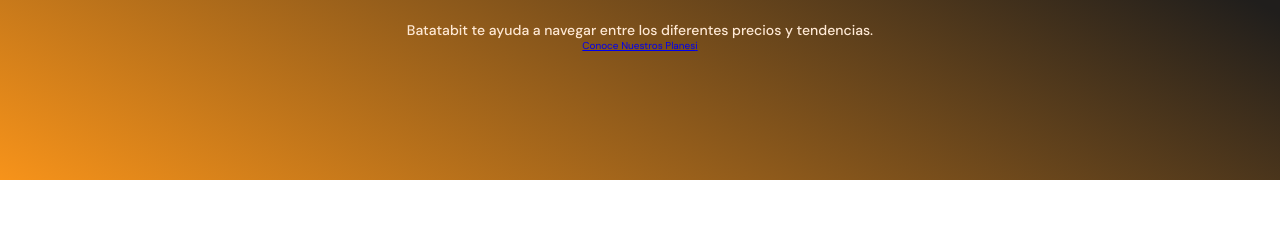
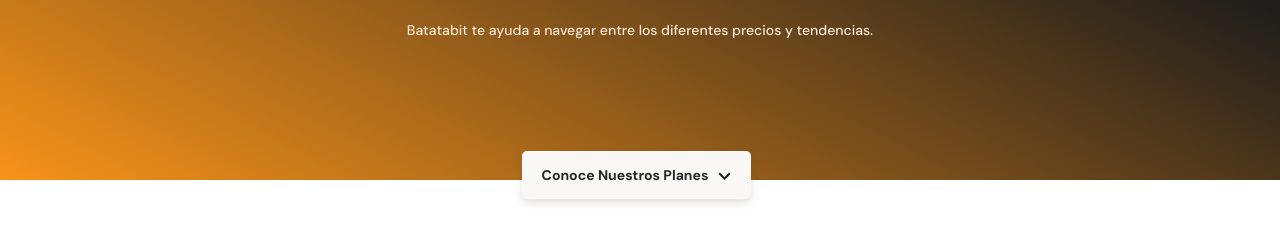
Before and after one commit to Danilosarmz/responsive-design, a plain HTML site: page index.html in a window 1280 px wide. Shown: the part 154-398 px from the top of the page. Drawn offline with Linux system fonts and the light colour scheme.

Commit message:
Terminamos con la sección de header

```diff
--- a/index.html
+++ b/index.html
@@ -16,7 +16,7 @@
         <div class="header--title-container">
             <h1>La próxima revolución en el intercambio de criptomonedas.</h1>
             <p>Batatabit te ayuda a navegar entre los diferentes precios y tendencias.</p>
-            <a href="#" class="header--button">Conoce Nuestros Planes<span>i</span></a>
+            <a href="#" class="header--button">Conoce Nuestros Planes<span></span></a>
         </div>
     </header>
     <main>
--- a/styles.css
+++ b/styles.css
@@ -73,3 +73,30 @@ header img{
     line-height: 1.8rem;
     color: var(--soft-orange);
 }
+
+.header--title-container .header--button{
+    position: absolute;
+    left: calc(50% - 118px);
+    top: 270px;
+    display: block;
+    margin-top: 35px;
+    padding: 15px;
+    width: 229px;
+    height: 48px;
+    background-color: var(--off-white);
+    box-shadow: 0px 4px 8px rgba(89, 73, 30, 0.16);
+    border: none;
+    border-radius: 5px;
+    font-size: 1.4rem;
+    font-weight: bold;
+    text-decoration: none;
+    color: var(--black);
+}
+
+.header--button span{
+    display: inline-block;
+    width: 13px;
+    height: 8px;
+    margin-left: 10px;
+    background-image: url('assets/icons/down-arrow.svg')
+}
```
